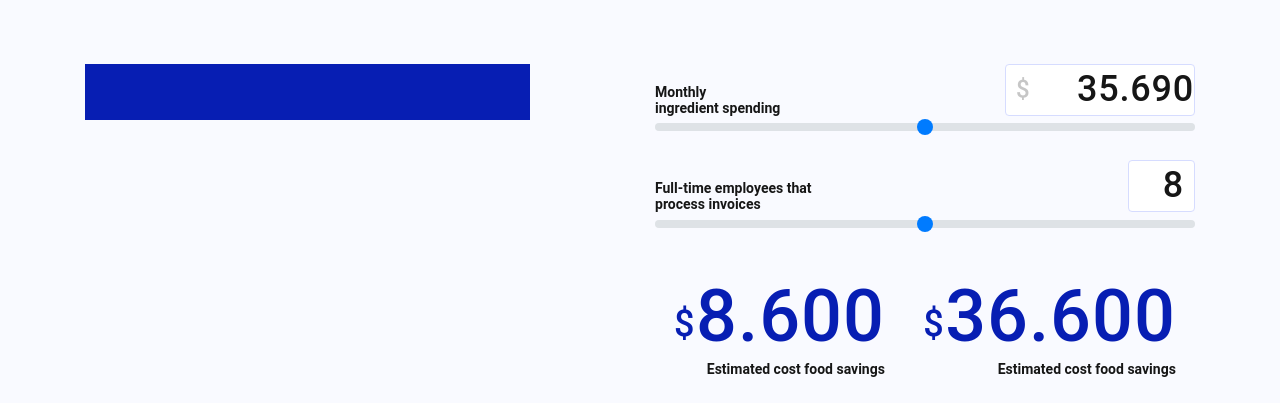
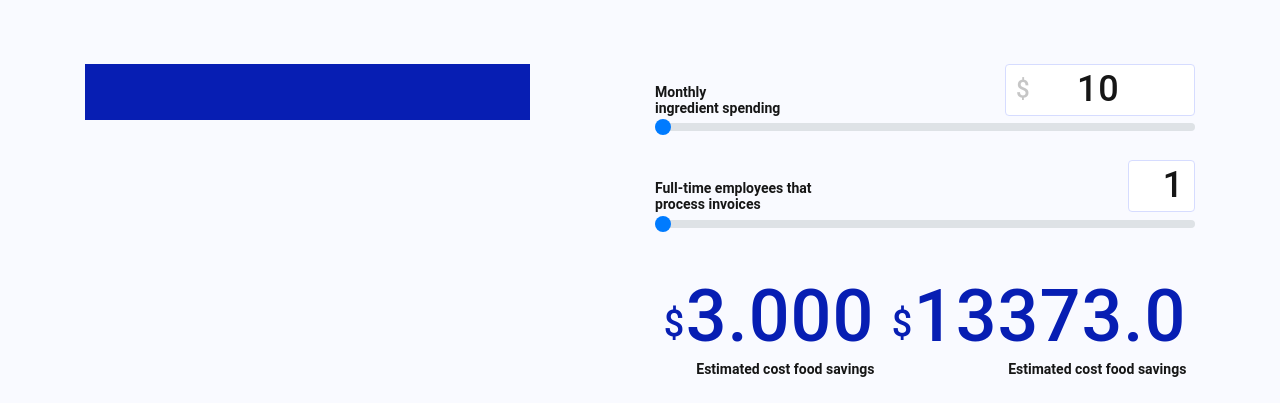
Before and after one commit to aliesknly/bellotero, a React (Create React App) app: page /page-2 in a window 1280 px wide. Shown: the part 160-563 px from the top of the page. Built offline with nearby package versions, Linux system fonts and the light colour scheme; no server answers.

Commit message:
Calculator Funtional

```diff
--- a/src/components/pages/Calculator.jsx
+++ b/src/components/pages/Calculator.jsx
@@ -1,4 +1,4 @@
-import React from 'react';
+import React, { useState } from 'react';
 //Component
 import { Row, Col, FormGroup, CustomInput } from 'reactstrap';
 import Labels from './modules/Labels';
@@ -8,46 +8,68 @@ import Total from './modules/Total';
 import Label from './modules/Labels';
 
 const Calculator = () => {
+    const [ingredient, setIngredient] = useState(10)
+    const [employee, setEmployee] = useState(1)
+
+    const handleChangeIngredients = ({ target }) => {
+        const { value } = target
+        setIngredient(value)
+    }
+    const handleChangeEmployee = ({ target }) => {
+        const { value } = target
+        setEmployee(value)
+    }
+
     return (
         <div>
             <div style={styles.boxLabels}>
                 <div>
-                    <Labels >Monthly <br/> ingredient spending</Labels>
+                    <Labels >Monthly <br /> ingredient spending</Labels>
                 </div>
                 <div>
-                    <Values>35.690</Values>
+                    <Values>{ingredient}</Values>
                 </div>
             </div>
             <Row>
                 <Col>
                     <FormGroup>
-                        <CustomInput type="range" id="exampleCustomRange" name="customRange" />
+                        <CustomInput type="range"
+                        id="ingredientRange"
+                        name="ingredientRange"
+                        min={10} max={100}
+                        onChange={handleChangeIngredients}
+                        defaultValue={ingredient} />
                     </FormGroup>
                 </Col>
             </Row>
             <div style={styles.boxLabels}>
                 <div >
-                    <Labels >Full-time employees that <br/> process invoices</Labels>
+                    <Labels >Full-time employees that <br /> process invoices</Labels>
                 </div>
                 <div >
-                    <Counter>8</Counter>
+                    <Counter>{employee}</Counter>
                 </div>
             </div>
             <Row>
                 <Col sm={12}>
                     <FormGroup>
-                        <CustomInput type="range" id="exampleCustomRange" name="customRange" />
+                        <CustomInput type="range"
+                        id="employeeRange"
+                        name="employeeRange"
+                        min={1} max={10}
+                        onChange={handleChangeEmployee}
+                        defaultValue={employee}/>
                     </FormGroup>
                 </Col>
             </Row>
             <br />
             <div style={styles.box}>
                 <div style={styles.totals}>
-                        <Total>8.600</Total>
+                    <Total>{(ingredient * 0.3).toPrecision(4)}</Total>
                     <Label>Estimated cost food savings</Label>
                 </div>
                 <div style={styles.totals}>
-                        <Total>36.600</Total>
+                    <Total>{(employee * 1337 + (ingredient * 0.3).toPrecision(2))}</Total>
                     <Label>Estimated cost food savings</Label>
                 </div>
             </div>
@@ -66,7 +88,7 @@ const styles = {
         display: 'flex',
         justifyContent: 'space-between',
         alignItems: 'flex-end',
-        flexDirection:'row',
+        flexDirection: 'row',
     },
     totals: {
         display: "flex",
```
Lines whose indentation alone changed are shown as unchanged.
